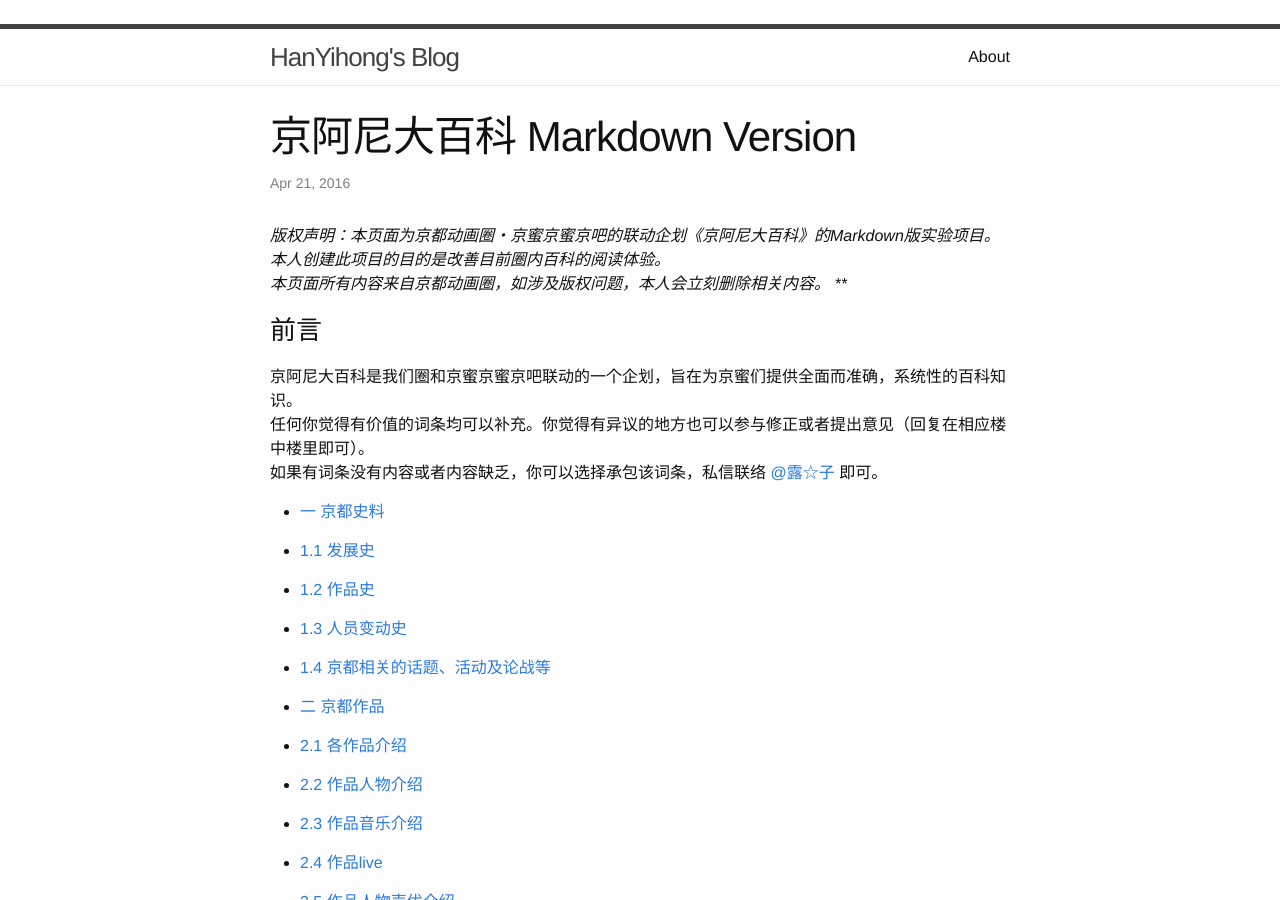
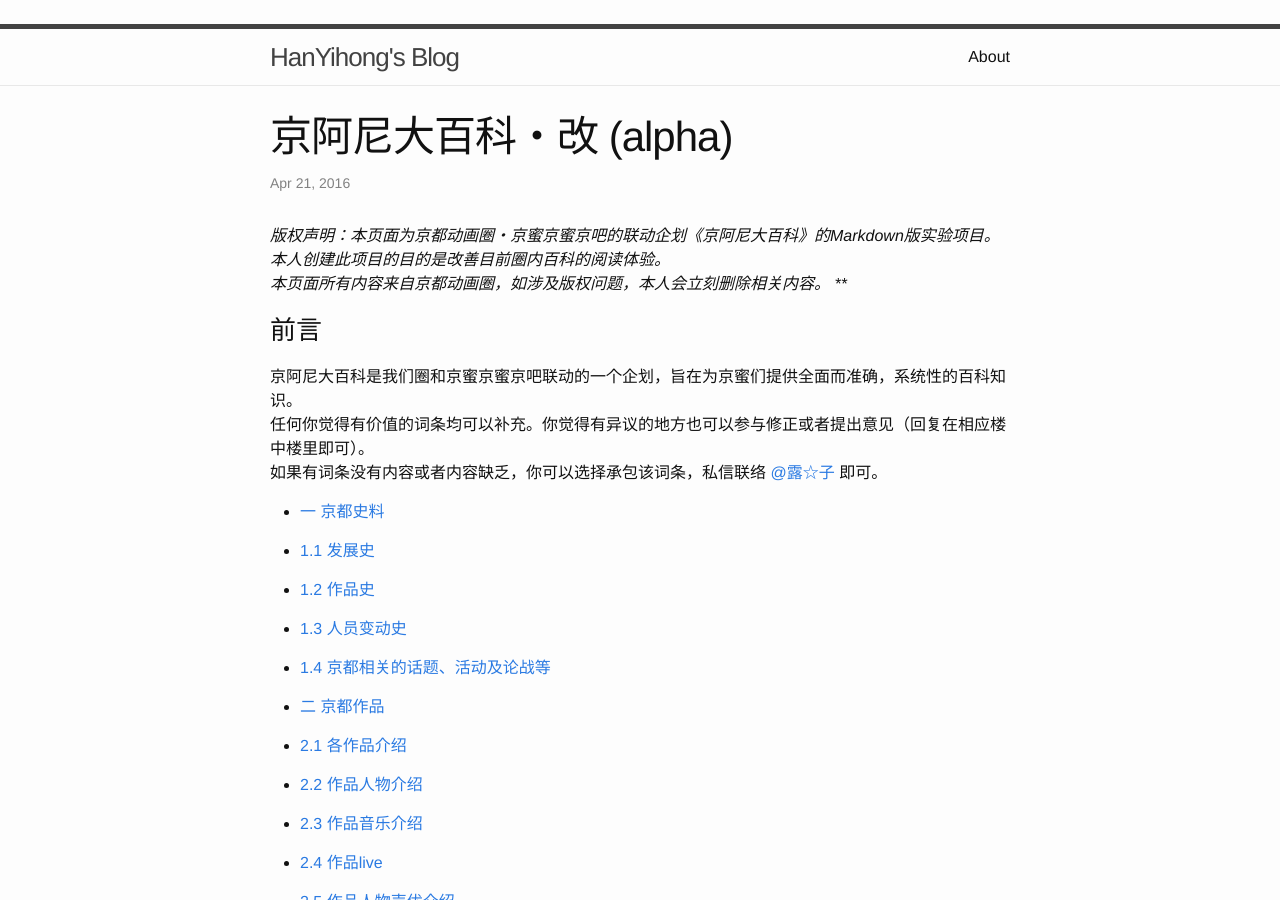
Before and after one commit to Clynie/hanyihong0324.github.io, a Jekyll site: the page built from _posts/2016-04-21-KyoaniWiki.md, in a window 1280 px wide and 900 px high. Built offline with Jekyll 4.4.1, drawn with Linux system fonts in a browser that asks for light colours.

Commit message:
add alpha mark

```diff
--- a/_posts/2016-04-21-KyoaniWiki.md
+++ b/_posts/2016-04-21-KyoaniWiki.md
@@ -1,6 +1,6 @@
 ---
 layout: post
-title:  "京阿尼大百科 Markdown Version"
+title:  "京阿尼大百科・改 (alpha)"
 date:   2016-04-21 20:14:26 +0800
 categories: anime
 ---
```
